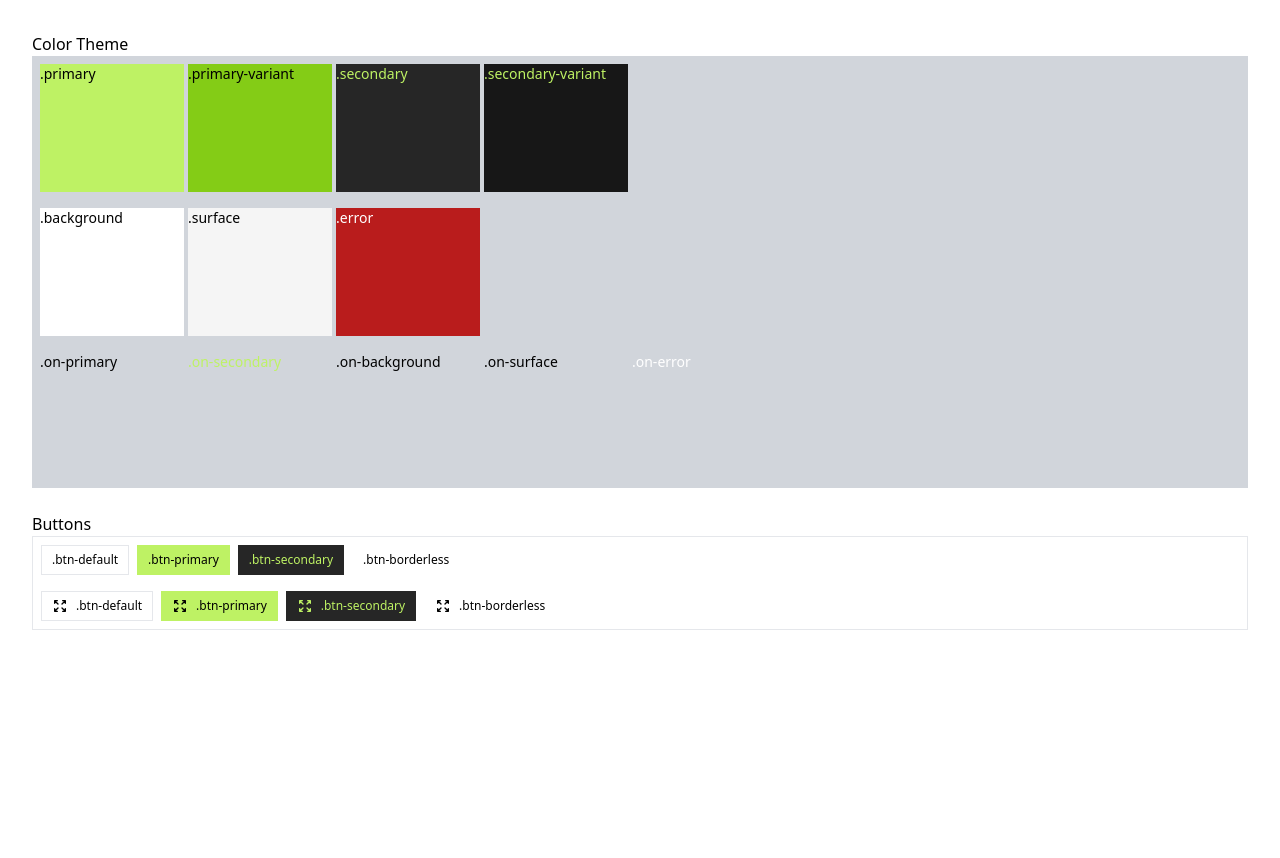
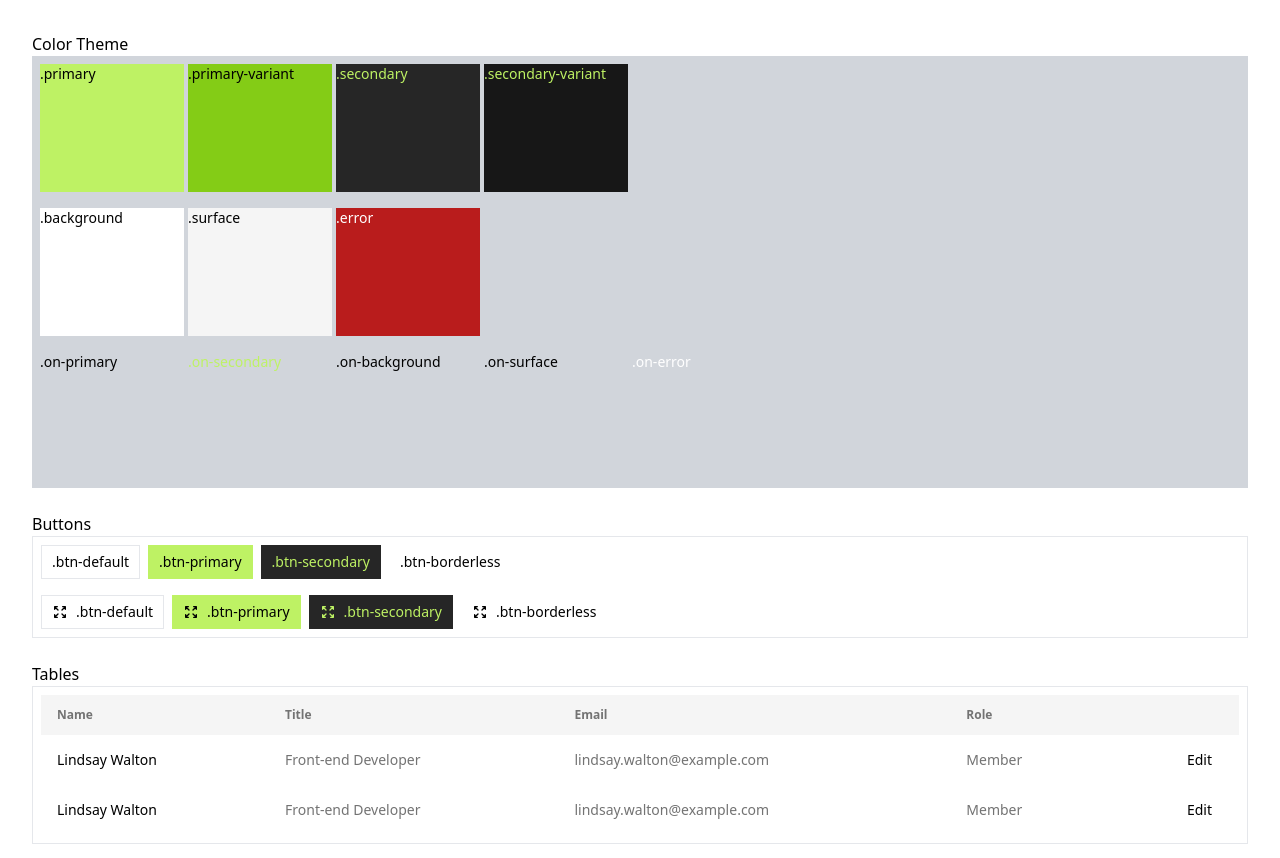
Before and after one commit to f7g/p1-ui-library, a React (Create React App) app: page / in a window 1280 px wide. Shown: the top 858 px of the page. Before the commit the page ends 800 px from the top, so only its background shows below. Built offline with nearby package versions, Linux system fonts and the light colour scheme.

Commit message:
Refactor, add table

```diff
--- a/src/App.js
+++ b/src/App.js
@@ -1,79 +1,15 @@
-import { ArrowsExpandIcon } from "@heroicons/react/outline";
+import ColorTheme from "./components/color-theme";
+import Buttons from "./components/buttons";
+import Tables from "./components/tables";
 
 function App() {
   return (
     <div className="space-y-6 p-8">
       <ColorTheme />
       <Buttons />
+      <Tables />
     </div>
   );
 }
 
-function ColorTheme() {
-  const Container = (props) => (
-    <div className="p-2 text-sm bg-gray-300">{props.children}</div>
-  );
-  const Box = (props) => (
-    <div className={"w-36 h-32 inline-block mr-1 " + props.className}>
-      {props.children}
-    </div>
-  );
-  return (
-    <section>
-      <h2>Color Theme</h2>
-      <Container>
-        <Box className="primary on-primary">.primary</Box>
-        <Box className="primary-variant on-primary">.primary-variant</Box>
-        <Box className="secondary on-secondary">.secondary</Box>
-        <Box className="secondary-variant on-secondary">.secondary-variant</Box>
-      </Container>
-      <Container>
-        <Box className="background">.background</Box>
-        <Box className="surface">.surface</Box>
-        <Box className="error on-error">.error</Box>
-      </Container>
-      <Container>
-        <Box className="on-primary">.on-primary</Box>
-        <Box className="on-secondary">.on-secondary</Box>
-        <Box className="on-background">.on-background</Box>
-        <Box className="on-surface">.on-surface</Box>
-        <Box className="on-error">.on-error</Box>
-      </Container>
-    </section>
-  );
-}
-
-function Buttons() {
-  return (
-    <section>
-      <h2>Buttons</h2>
-      <div className="border">
-        <div className="p-2 text-sm">
-          {[
-            "btn-default",
-            "btn-primary",
-            "btn-secondary",
-            "btn-borderless",
-          ].map((className) => (
-            <button className={"mr-2 " + className}>.{className}</button>
-          ))}
-        </div>
-        <div className="p-2 text-sm">
-          {[
-            "btn-default",
-            "btn-primary",
-            "btn-secondary",
-            "btn-borderless",
-          ].map((className) => (
-            <button className={"mr-2 " + className}>
-              <ArrowsExpandIcon className="icon-xs mr-2" />
-              <span>.{className}</span>
-            </button>
-          ))}
-        </div>
-      </div>
-    </section>
-  );
-}
-
 export default App;
--- /dev/null
+++ b/src/components/buttons.js
@@ -0,0 +1,34 @@
+import { ArrowsExpandIcon } from "@heroicons/react/outline";
+
+export default function Buttons() {
+  return (
+    <section>
+      <h2>Buttons</h2>
+      <div className="border">
+        <div className="p-2 text-sm">
+          {[
+            "btn-default",
+            "btn-primary",
+            "btn-secondary",
+            "btn-borderless",
+          ].map((className) => (
+            <button className={"mr-2 " + className}>.{className}</button>
+          ))}
+        </div>
+        <div className="p-2 text-sm">
+          {[
+            "btn-default",
+            "btn-primary",
+            "btn-secondary",
+            "btn-borderless",
+          ].map((className) => (
+            <button className={"mr-2 " + className}>
+              <ArrowsExpandIcon className="icon-xs mr-2" />
+              <span>.{className}</span>
+            </button>
+          ))}
+        </div>
+      </div>
+    </section>
+  );
+}
--- /dev/null
+++ b/src/components/color-theme.js
@@ -0,0 +1,33 @@
+export default function ColorTheme() {
+  const Container = (props) => (
+    <div className="p-2 text-sm bg-gray-300">{props.children}</div>
+  );
+  const Box = (props) => (
+    <div className={"w-36 h-32 inline-block mr-1 " + props.className}>
+      {props.children}
+    </div>
+  );
+  return (
+    <section>
+      <h2>Color Theme</h2>
+      <Container>
+        <Box className="primary on-primary">.primary</Box>
+        <Box className="primary-variant on-primary">.primary-variant</Box>
+        <Box className="secondary on-secondary">.secondary</Box>
+        <Box className="secondary-variant on-secondary">.secondary-variant</Box>
+      </Container>
+      <Container>
+        <Box className="background">.background</Box>
+        <Box className="surface">.surface</Box>
+        <Box className="error on-error">.error</Box>
+      </Container>
+      <Container>
+        <Box className="on-primary">.on-primary</Box>
+        <Box className="on-secondary">.on-secondary</Box>
+        <Box className="on-background">.on-background</Box>
+        <Box className="on-surface">.on-surface</Box>
+        <Box className="on-error">.on-error</Box>
+      </Container>
+    </section>
+  );
+}
--- /dev/null
+++ b/src/components/tables.js
@@ -0,0 +1,51 @@
+const people = [
+  {
+    name: "Lindsay Walton",
+    title: "Front-end Developer",
+    email: "lindsay.walton@example.com",
+    role: "Member",
+  },
+  {
+    name: "Lindsay Walton",
+    title: "Front-end Developer",
+    email: "lindsay.walton@example.com",
+    role: "Member",
+  },
+  // More people...
+];
+
+export default function Tables() {
+  return (
+    <section>
+      <h2>Tables</h2>
+      <div className="p-2 border">
+        <table className="table">
+          <thead className="thead">
+            <tr>
+              <th scope="col">Name</th>
+              <th scope="col">Title</th>
+              <th scope="col">Email</th>
+              <th scope="col">Role</th>
+              <th scope="col">
+                <span className="sr-only">Edit</span>
+              </th>
+            </tr>
+          </thead>
+          <tbody>
+            {people.map((person) => (
+              <tr key={person.email}>
+                <td>{person.name}</td>
+                <td className="on-background-light">{person.title}</td>
+                <td className="on-background-light">{person.email}</td>
+                <td className="on-background-light">{person.role}</td>
+                <td className="relative whitespace-nowrap py-4 pl-3 pr-4 text-right text-sm font-medium">
+                  <button className="btn-borderless">Edit</button>
+                </td>
+              </tr>
+            ))}
+          </tbody>
+        </table>
+      </div>
+    </section>
+  );
+}
--- a/src/index.css
+++ b/src/index.css
@@ -3,6 +3,7 @@
 @tailwind utilities;
 
 @layer base {
+  /* Backgrounds */
   .primary {
     @apply bg-lime-300;
   }
@@ -25,6 +26,7 @@
     @apply bg-red-700;
   }
 
+  /* Foregrounds */
   .on-primary {
     @apply text-black;
   }
@@ -34,15 +36,22 @@
   .on-background {
     @apply text-black;
   }
+  .on-background-light {
+    @apply text-neutral-500;
+  }
   .on-surface {
     @apply text-black;
+  }
+  .on-surface-light {
+    @apply text-neutral-500;
   }
   .on-error {
     @apply text-white;
   }
 
+  /* Buttons */
   .btn {
-    @apply inline-flex items-center px-2.5 py-1.5 border text-xs font-medium hover:opacity-80;
+    @apply inline-flex items-center px-2.5 py-1.5 border text-sm font-medium hover:opacity-80;
   }
   .btn-default {
     @apply btn;
@@ -57,7 +66,25 @@
     @apply btn border-transparent;
   }
 
+  /* Hero icons svg */
   .icon-xs {
     @apply w-4 h-4;
   }
+
+  /* Table */
+  .table {
+    @apply min-w-full;
+  }
+  .table thead {
+    @apply surface on-surface-light;
+  }
+  .table thead th {
+    @apply px-4 py-3 text-left text-xs font-semibold;
+  }
+  .table tbody {
+    @apply background on-background;
+  }
+  .table tbody tr td {
+    @apply whitespace-nowrap px-4 py-2 text-sm;
+  }
 }
```
